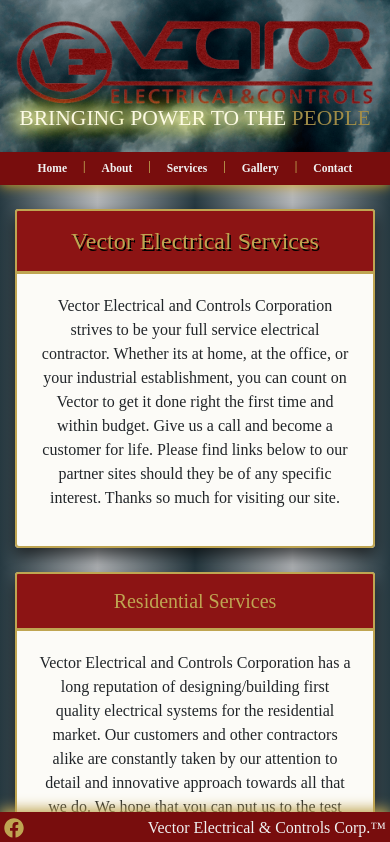
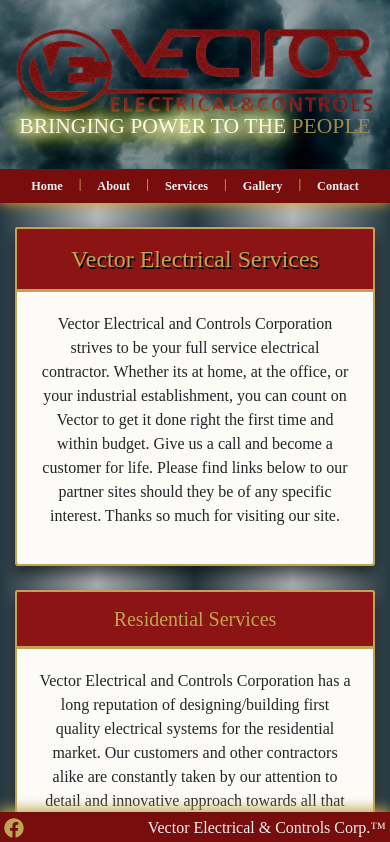
Before and after one commit to Michael-Veiga/Vector-Electrical, a React (Create React App) app: page /vector-electrical/services in a window 390 px wide. Shown: the top 842 px of the page. Built offline with nearby package versions, Linux system fonts and the light colour scheme; a web font is replaced by a local one.

Commit message:
minor asthetic adjustment improvements

```diff
--- a/src/App.css
+++ b/src/App.css
@@ -35,6 +35,7 @@
 
 .nav {
   background-color: rgb(120, 13, 13);
+  font-size: 1.25rem;
   box-shadow: 0 0 13px 0.25px #daa520;
   /* border-top: 3px solid 	rgb(218,165,32);
   border-bottom: 3px solid 	rgb(218,165,32); */
@@ -48,13 +49,13 @@
 
 @media (max-width: 480px) {
   .nav {
-    font-size: 0.72rem;
+    font-size: 0.77rem;
   }
 }
 
 @media (max-width: 320px) {
   .nav {
-    font-size: 0.5rem;
+    font-size: 0.57rem;
   }
 }
 
@@ -511,6 +512,13 @@
   font-size: 1.25rem;
 }
 
+.svcHeaderBody {
+  border: 2px solid#bfa552;
+  max-height: 27rem;
+  background-color: #fcfbf7;
+  border-radius: 0 0 0.25rem 0.25rem;
+}
+
 .svcCardBody {
   border: 2px solid#bfa552;
   max-height: 27rem;
@@ -724,7 +732,7 @@
 
 @media (max-width: 479px) {
   .jumbo {
-    height: 18vh;
+    height: 20vh;
   }
 }
 
@@ -736,7 +744,7 @@
 
 @media (max-width: 320px) {
   .jumbo {
-    height: 15vh;
+    height: 18vh;
   }
 }
 
--- a/src/components/HomeContent.js
+++ b/src/components/HomeContent.js
@@ -4,7 +4,7 @@
 function HomeContent() {
   return (
     <Container
-      className="homeCont h-100 justify-content-center align-self-center mt-4 mb-4"
+      className="homeCont h-100 justify-content-center align-self-center mt-4 pb-2 mb-2"
       style={{ backgroundColor: '#fcfbf7' }}
     >
       <h1
--- a/src/components/ServiesContent.js
+++ b/src/components/ServiesContent.js
@@ -1,5 +1,5 @@
 import React from 'react';
-import {Container, Row, Col, Card} from 'react-bootstrap';
+import { Container, Row, Col, Card } from 'react-bootstrap';
 
 import ServicesRes from '../components/ServicesRes';
 import ServicesCom from '../components/ServicesCom';
@@ -7,12 +7,28 @@
 import ServicesPar from '../components/ServicesPar';
 
 function ServicesContent() {
-    return(
+  return (
     <Container className="mt-4">
       <Card className="svcFirstCard border-0">
-                <Card.Header className="svcCardTitle" style={{backgroundColor: "#8c1414", borderBottom: "1px solid #bfa552"}}>Vector Electrical Services</Card.Header>
-                <Card.Body className="svcCardBody">
-            <p>Vector Electrical and Controls Corporation strives to be your full service electrical contractor. Whether its at home, at the office, or your industrial establishment, you can count on Vector to get it done right the first time and within budget. Give us a call and become a customer for life. Please find links below to our partner sites should they be of any specific interest. Thanks so much for visiting our site.</p>
+        <Card.Header
+          className="svcCardTitle"
+          style={{
+            backgroundColor: '#8c1414',
+            borderBottom: '1px solid #bfa552',
+          }}
+        >
+          Vector Electrical Services
+        </Card.Header>
+        <Card.Body className="svcHeaderBody">
+          <p>
+            Vector Electrical and Controls Corporation strives to be your full
+            service electrical contractor. Whether its at home, at the office,
+            or your industrial establishment, you can count on Vector to get it
+            done right the first time and within budget. Give us a call and
+            become a customer for life. Please find links below to our partner
+            sites should they be of any specific interest. Thanks so much for
+            visiting our site.
+          </p>
         </Card.Body>
       </Card>
       <Row className="justify-content-around my-4">
@@ -26,9 +42,9 @@
           <ServicesInd />
         </Col>
       </Row>
-                <ServicesPar/>
+      <ServicesPar />
     </Container>
-    )
+  );
 }
 
 export default ServicesContent;
```
Lines whose indentation alone changed are shown as unchanged.
